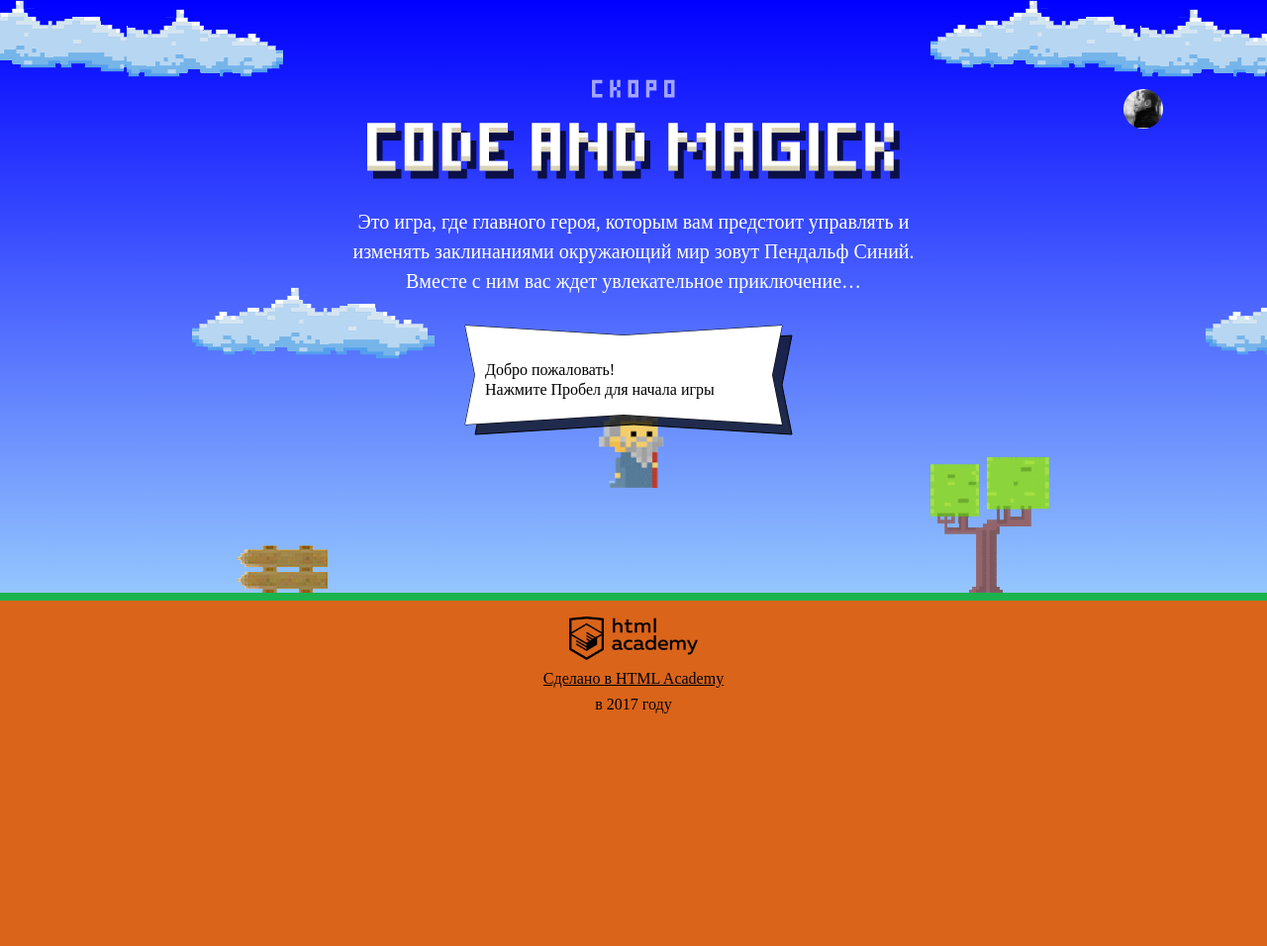
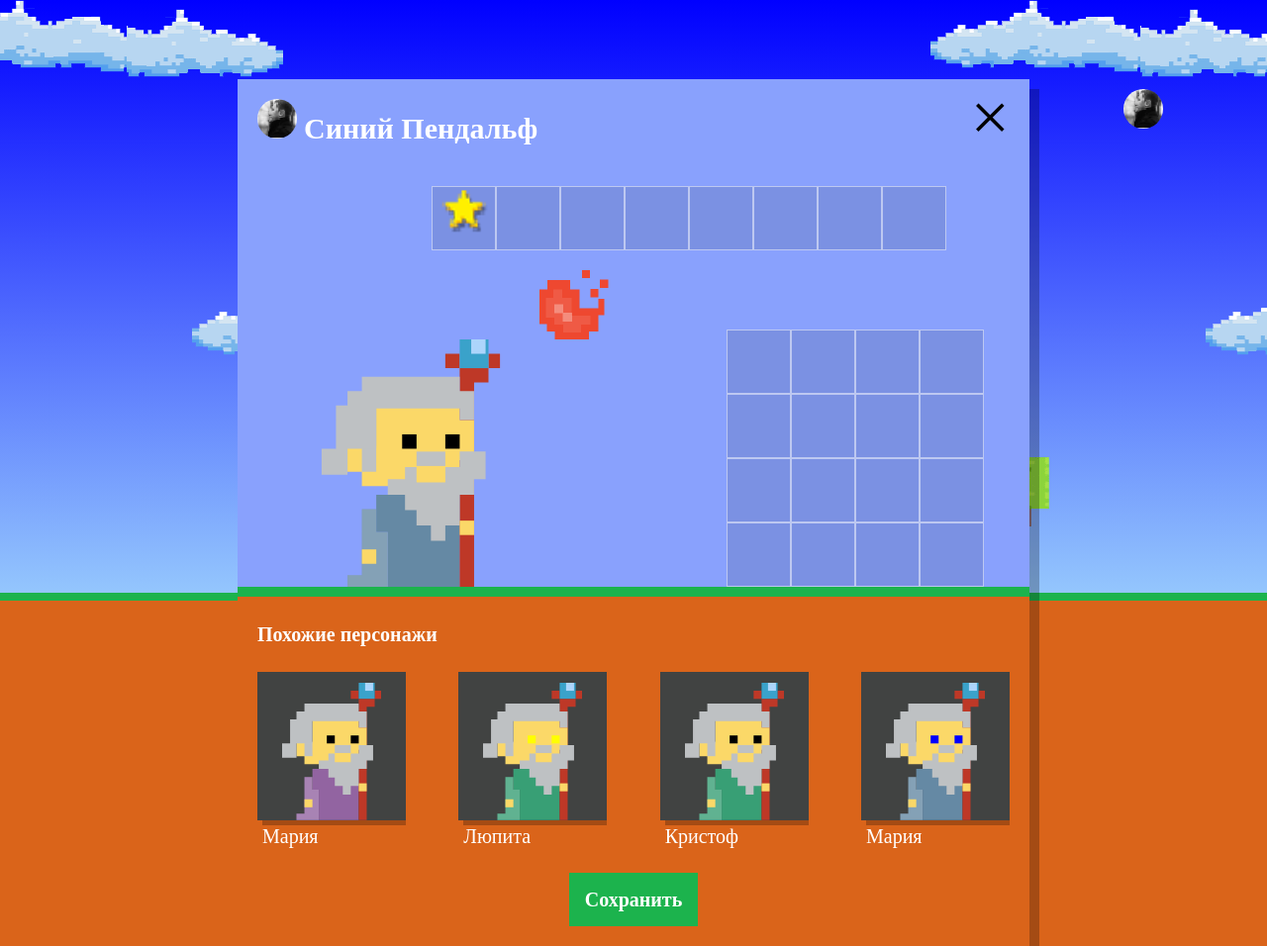
Before and after one commit to German-D/831175-code-and-magick, a website: page index.html in a window 1280 px wide. Shown: the whole page at 99% size. Before the commit the page ends 800 px from the top, so only its background shows below. Drawn offline with Linux system fonts and the light colour scheme; a web font is replaced by a local one.

Commit message:
module3-task1

```diff
--- a/index.html
+++ b/index.html
@@ -200,6 +200,7 @@ return height * 1 / 3;
 }
 
 </script>
+<script src="js/setup.js"></script>
 <script src="js/stat.js"></script>
 <script src="js/game.js"></script>
 
--- /dev/null
+++ b/js/setup.js
@@ -0,0 +1,45 @@
+'use strict';
+
+var setupBlock = document.querySelector('.overlay');
+setupBlock.classList.remove('hidden');
+var showBlock = document.querySelector('.setup-similar');
+showBlock.classList.remove('hidden');
+
+
+var manyNames = ['Иван', 'Хуан', 'Себастьян', 'Мария', 'Кристоф', 'Юлия', 'Люпита', 'Вашингтон'];
+var manySurnames = ['да Марья', 'Верон', 'Мирабелла', 'Вальц', 'Онопко', 'Топольницкая', 'Нионго', 'Ирвинг'];
+var manyCoatColor = ['rgb(101, 137, 164)', 'rgb(241, 43, 107)', 'rgb(146, 100, 161)', 'rgb(56, 159, 117)', 'rgb(215, 210, 55)', 'rgb(0, 0, 0)'];
+var manyEyesColor = ['black', 'red', 'blue', 'yellow', 'green'];
+
+var manyMages = [{}, {}, {}, {}];
+
+var randomNumber = function (maxNumber) {
+  var result = Math.round(Math.random() * maxNumber);
+  return result;
+};
+
+for (var i = 0; i < manyMages.length; i++) {
+  manyMages[i].name = manyNames[randomNumber(7)];
+  manyMages[i].surname = manySurnames[randomNumber(7)];
+  manyMages[i].coatColor = manyCoatColor[randomNumber(5)];
+  manyMages[i].eyesColor = manyEyesColor[randomNumber(4)];
+}
+
+var similarListElement = document.querySelector('.setup-similar-list');
+var similarWizardTemplate = document.querySelector('#similar-wizard-template').content.querySelector('.setup-similar-item');
+
+var renderWizard = function (wizard) {
+  var wizardElement = similarWizardTemplate.cloneNode(true);
+
+  wizardElement.querySelector('.setup-similar-label').textContent = wizard.name;
+  wizardElement.querySelector('.wizard-coat').style.fill = wizard.coatColor;
+  wizardElement.querySelector('.wizard-eyes').style.fill = wizard.eyesColor;
+
+  return wizardElement;
+};
+
+var fragment = document.createDocumentFragment();
+for (var j = 0; j < manyMages.length; j++) {
+  fragment.appendChild(renderWizard(manyMages[j]));
+}
+similarListElement.appendChild(fragment);
```
